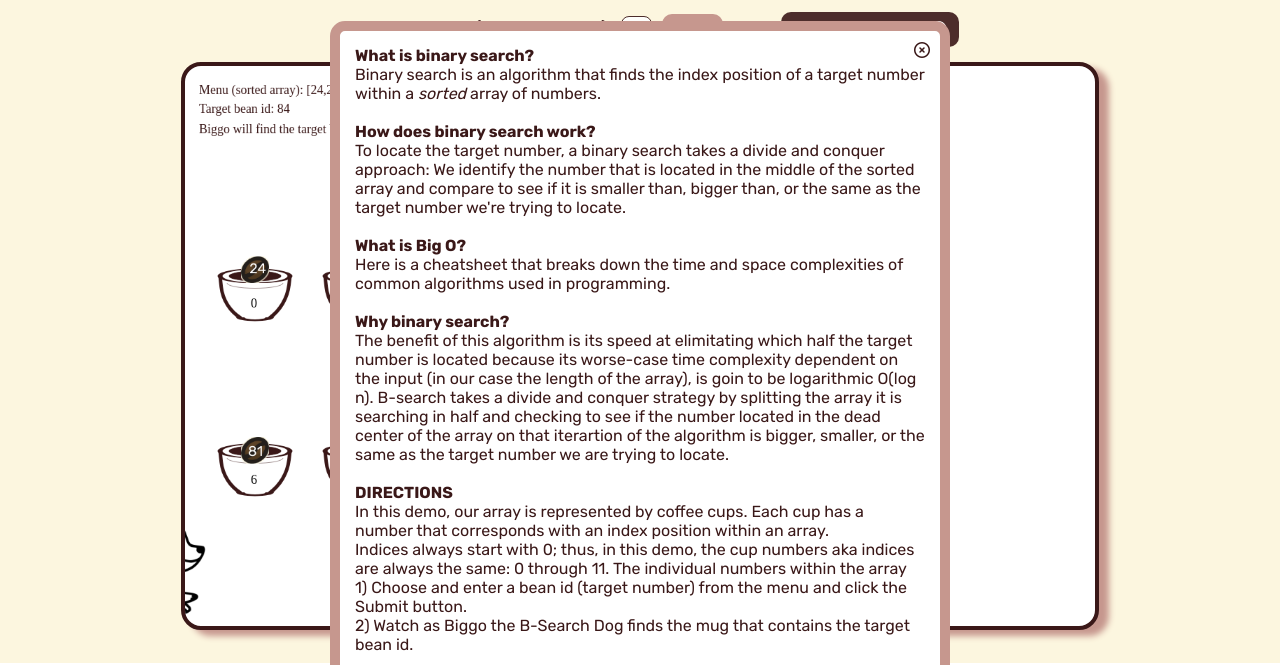
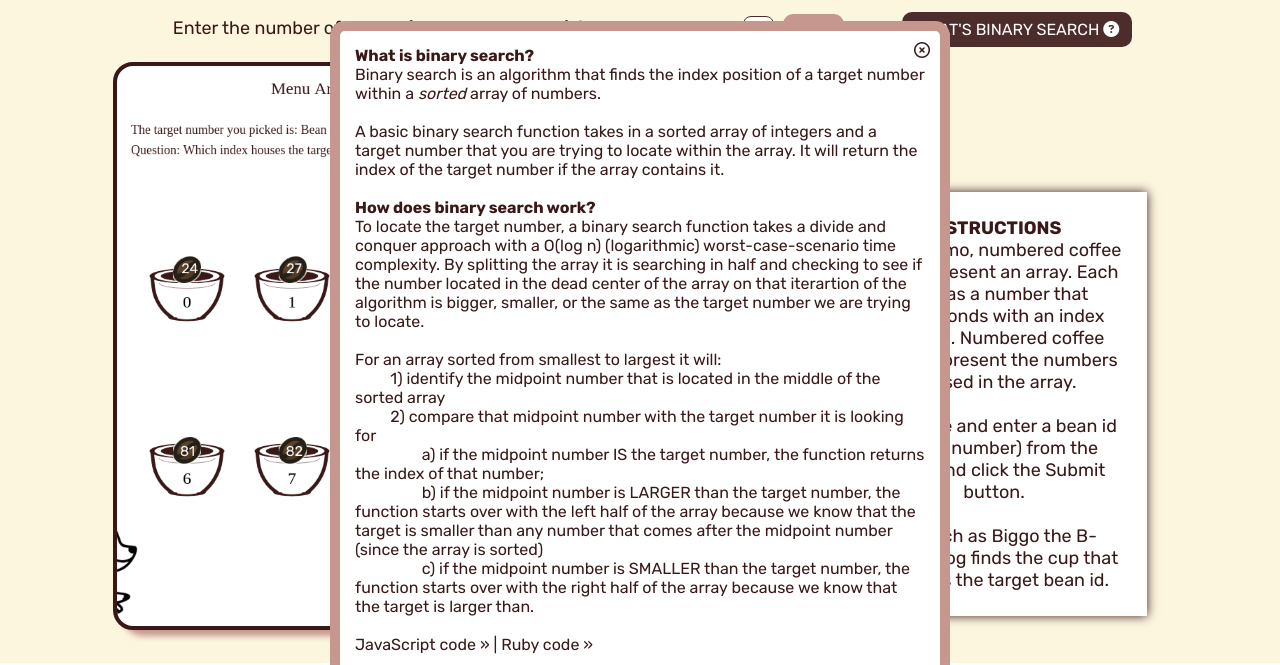
Before and after one commit to marikasanuki/coffeecorgi, a website built with webpack: page index.html in a window 1280 px wide. Shown: the part 89-754 px from the top of the page. Built offline with nearby package versions, Linux system fonts and the light colour scheme.

Commit message:
instructions card

```diff
--- a/index.html
+++ b/index.html
@@ -31,26 +31,45 @@
         <div id="modal">
             <div class="modal-inner-cont">
                 <p><b>What is binary search?</b></p>
-                <p>Binary search is an algorithm that finds the index position of a target number within a <i>sorted</i> array of numbers.</p>
+                <p>Binary search is an algorithm that finds the index position of a target number within a <i>sorted</i> array of numbers.
+                <br><br>
+                A basic binary search function takes in a sorted array of integers and a target number that you are trying to locate
+                within the array. It will return the index of the target number if the array contains it.</p>
                 <br>
                 <p><b>How does binary search work?</b></p>
-                <p>To locate the target number, a binary search takes a divide and conquer approach: We identify the number that is located in the middle of the sorted array and compare to see if it is smaller than, bigger than, or the same as the target number we're trying to locate.</p>
+                <p>
+
+                    To locate the target number, a binary search function takes a divide and conquer approach with a <a target="_blank" href="https://www.bigocheatsheet.com/">O(log n) (logarithmic)</a> worst-case-scenario time complexity.
+
+                    By splitting the array it is searching in half and checking to see if the number located in the dead center of the array on
+                    that iterartion of the algorithm is bigger, smaller, or the same as the target number we are trying to locate.
+                    <br><br>
+                    For an array sorted from smallest to largest it will:
+                    <br>
+                    &nbsp;&nbsp;&nbsp;&nbsp;&nbsp;&nbsp;&nbsp;&nbsp;
+                    1) identify the midpoint number that is located in the middle of the sorted array
+                    <br>
+                    &nbsp;&nbsp;&nbsp;&nbsp;&nbsp;&nbsp;&nbsp;&nbsp;
+                    2) compare that midpoint number with the target number it is looking for<br>
+                        &nbsp;&nbsp;&nbsp;&nbsp;&nbsp;&nbsp;&nbsp;&nbsp;&nbsp;&nbsp;&nbsp;&nbsp;&nbsp;&nbsp;&nbsp;&nbsp;
+                        a) if the midpoint number IS the target number, the function returns the index of that number; <br>
+                        &nbsp;&nbsp;&nbsp;&nbsp;&nbsp;&nbsp;&nbsp;&nbsp;&nbsp;&nbsp;&nbsp;&nbsp;&nbsp;&nbsp;&nbsp;&nbsp;
+                        b) if the midpoint number is LARGER than the target number, the function starts over with the left half of the array because we know that the target is smaller than any number that comes after the midpoint number (since the array is sorted)<br>
+                        &nbsp;&nbsp;&nbsp;&nbsp;&nbsp;&nbsp;&nbsp;&nbsp;&nbsp;&nbsp;&nbsp;&nbsp;&nbsp;&nbsp;&nbsp;&nbsp;
+                        c) if the midpoint number is SMALLER than the target number, the function starts over with the right half of the array because we know that the target is larger than.
+                </p>
                 <br>
-                <p><b>What is Big O?</b></p>
-                <p>Here is <a target="_blank" href="https://www.bigocheatsheet.com/">a cheatsheet</a> that breaks down the time and space complexities of common algorithms used in programming.</p>
+                <p><a target="_blank" href="https://gist.github.com/marikasanuki/c6d3a96aba13fb8033de3f5020ef2214">JavaScript code »</a>
+                    | <a target="_blank" href="https://gist.github.com/marikasanuki/c6d3a96aba13fb8033de3f5020ef2214">Ruby code »</a>
+                </p>
+                <br>
+                <p><b>What is time complexity?</b></p>
+                <p>Big O is a way to analyze the time and space complexities of algorithms used in programming.</p>
                 <br>
                 <p><b>Why binary search?</b></p>
-                <p>The benefit of this algorithm is its speed at elimitating which half the target number is located because its worse-case time complexity dependent on the input (in our case the length of the array), is goin to be logarithmic O(log n). B-search takes a divide and conquer strategy by splitting the array it is searching in half and checking to see if the number located in the dead center of the array on that iterartion of the algorithm is bigger, smaller, or the same as the target number we are trying to locate.</p>
-                <br>
-                <p><b>DIRECTIONS</b></p>
+                <p>The benefit of this algorithm is its speed at elimitating which half the target number is located because its worse-case time complexity dependent on the input (in our case the length of the array), is going to be logarithmic O(log n).</p>
 
-                <p>In this demo, our array is represented by coffee cups. Each cup has a number that corresponds with an index position within an array.</p>
-                Indices always start with 0; thus, in this demo, the cup numbers aka indices are always the same: 0 through 11.
-                The individual numbers within the array
-                <p>1) Choose and enter a bean id (target number) from the menu and click the Submit button.</p>
-                <p>2) Watch as Biggo the B-Search Dog finds the mug that contains the target bean id.</p>
-                <br>
-                <p><a target="_blank" href="https://gist.github.com/marikasanuki/c6d3a96aba13fb8033de3f5020ef2214">JavaScript code »</a> | <a target="_blank" href="https://gist.github.com/marikasanuki/c6d3a96aba13fb8033de3f5020ef2214">Ruby code »</a></p>
+
                 <span id="close-modal-icon">
                     <i class="far fa-times-circle"></i>
                 </span>
@@ -77,14 +96,26 @@
 
         <div class="directions-cont">
             <form id="target-num-form" onsubmit="return getTargetNum();" >
-                <label class="target-num-label">Enter a bean id (target number):</label>
+                <label class="target-num-label">Enter the number of a Bean (the target number) for Biggo to locate:</label>
                 <input type="text" id="user-target-num" maxlength="2" placeholder="##">
                 <Button id="submit-button">Submit</Button>
             </form>
-            <span id="open-modal-icon">VIEW DIRECTIONS&nbsp;<i class="fas fa-question-circle"></i> </span>
+            <span id="open-modal-icon">WHAT'S BINARY SEARCH&nbsp;<i class="fas fa-question-circle"></i> </span>
         </div>
 
-        <canvas id="cc-cafe" width="100%" height="100%" style="font-family: Rubik; font-size: 18px;" ></canvas>
+        <div class="outer-cont">
+            <canvas id="cc-cafe" width="100%" height="100%" style="font-family: Rubik; font-size: 18px;"></canvas>
+            <div class="instructions-cont">
+                <b>INSTRUCTIONS</b>
+                <br>
+                In this demo, numbered coffee cups represent an array. Each cup has a number that corresponds with an index
+                position. Numbered coffee beans represent the numbers housed in the array.
+                <br><br>
+                1) Choose and enter a bean id (target number) from the menu and click the Submit button.
+                <br><br>
+                2) Watch as Biggo the B-Search Dog finds the cup that contains the target bean id.
+            </div>
+        </div>
         <script src="./dist/main.js"></script>
         <script src="https://kit.fontawesome.com/5dde6e4e90.js" crossorigin="anonymous"></script>
 
--- a/src/index.js
+++ b/src/index.js
@@ -15,10 +15,9 @@ document.addEventListener("DOMContentLoaded", function () {
     };
 
     const canvasEle = document.getElementById('cc-cafe');
-    canvasEle.width = 1300;
+    canvasEle.width = 1000;
     canvasEle.height = 800;
     const ctx = canvasEle.getContext('2d');
-
     const caf = new Cafe(ctx, canvasEle);
 
 
--- a/src/scripts/cafe.js
+++ b/src/scripts/cafe.js
@@ -28,7 +28,8 @@ class Cafe {
 
         this.generateSortedArr = this.generateSortedArr.bind(this);
         const currentSortedArr = this.generateSortedArr(12)
-        this.drawSortedArray(currentSortedArr, -330, 140);
+        // this.drawSortedArray(currentSortedArr, -330, 140);
+        this.drawSortedArray(currentSortedArr, -130, 140);
 
         setTimeout(() => {
             this.placeBeanNums1(currentSortedArr, 396);
@@ -39,13 +40,18 @@ class Cafe {
         this.placeCupNums2(697);
 
         const currentTargetNum = this.selectRandEle(currentSortedArr);
-        this.drawRandEle("Target bean id: " + currentTargetNum, -330, 167);
+        this.drawRandEle("The target number you picked is: Bean " + currentTargetNum + ".", -330, 197);
 
 
         const answerIndex = this.binarySearch(currentSortedArr, currentTargetNum);
         const biggoFront = new BiggoFront(this.ctx, this.canvasEle);
         biggoFront.drawBiggoFront(answerIndex);
-        this.drawRandEle("Biggo will find the target bean in this mug: " + answerIndex, -330, 196);
+        // this.drawRandEle("Answer: Which index houses the target number (Bean " + currentTargetNum + ")? Cup " + answerIndex + ".", -330, 196);
+        this.drawRandEle("Question: Which index houses the target number (Bean " + currentTargetNum + ")?", -330, 226);
+
+        setTimeout(() => {
+          this.drawRandEle("Answer: Cup " + answerIndex + ".", 340, 170);
+        }, 10000);
     }
 
     play() {
@@ -67,9 +73,9 @@ class Cafe {
 
     drawSortedArray(sortedArr, x, y){
         // const currentSortedArr = ;
-        this.ctx.font = '18px Rubik';
+        this.ctx.font = '24px Rubik';
         this.ctx.fillStyle = "rgb(58, 24, 24)";
-        this.ctx.fillText('Menu (sorted array): [' + sortedArr + ']', x, y);
+        this.ctx.fillText('Menu Array: [' + sortedArr + ']', x, y);
     }
 
 
--- a/src/styles/index.scss
+++ b/src/styles/index.scss
@@ -21,19 +21,8 @@ body {
 }
 
 
-#cc-cafe {
-    display: flex;
-    top: 0;
-    left: 0;
-    height: 70vh;
 
-    z-index: -99;
-    border: 4px solid rgb(58, 24, 24);
-    border-radius: 20px;
-    box-shadow: 10px 6px 6px #c6978e;
-    margin-top: 10px;
-    background-color: #FFFFFF;
-}
+
 
 .hed-container {
     display: flex;
@@ -107,6 +96,8 @@ body {
     background-color: rgba(198, 151, 142, 1);
 }
 
+
+
 #target-num-form {
     font-size: 18px;
     margin-right: 3px;
@@ -151,6 +142,38 @@ body {
 
 #submit-button:focus {
     outline-width: 0;
+}
+
+.outer-cont {
+    display: flex;
+    justify-content: center;
+}
+
+#cc-cafe {
+    top: 0;
+    left: 0;
+    height: 70vh;
+    z-index: -99;
+    border: 4px solid rgb(58, 24, 24);
+    border-radius: 20px;
+    box-shadow: 10px 6px 6px #c6978e;
+    margin-top: 10px;
+    background-color: #FFFFFF;
+}
+
+.instructions-cont {
+    color: rgb(58, 24, 24);
+    width: 20%;
+    height: 100%;
+    background-color: #FFFFFF;
+    box-shadow: 0px 0px 10px rgb(58, 24, 24);
+    text-align: center;
+    padding: 25px;
+    margin-top: 140px;
+    margin-bottom: 20px;
+    margin-right: 20px;
+    margin-left: 20px;
+    font-size: 18px;
 }
 
 #modal {
```
